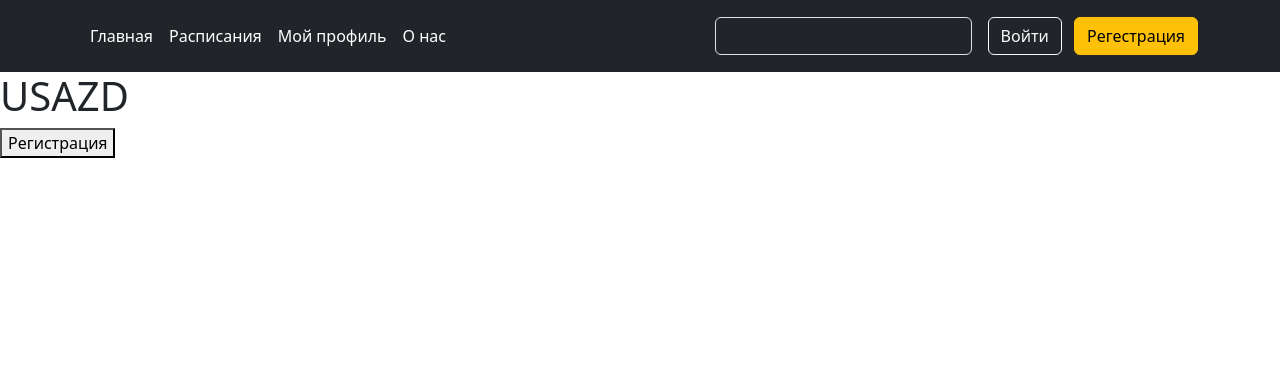
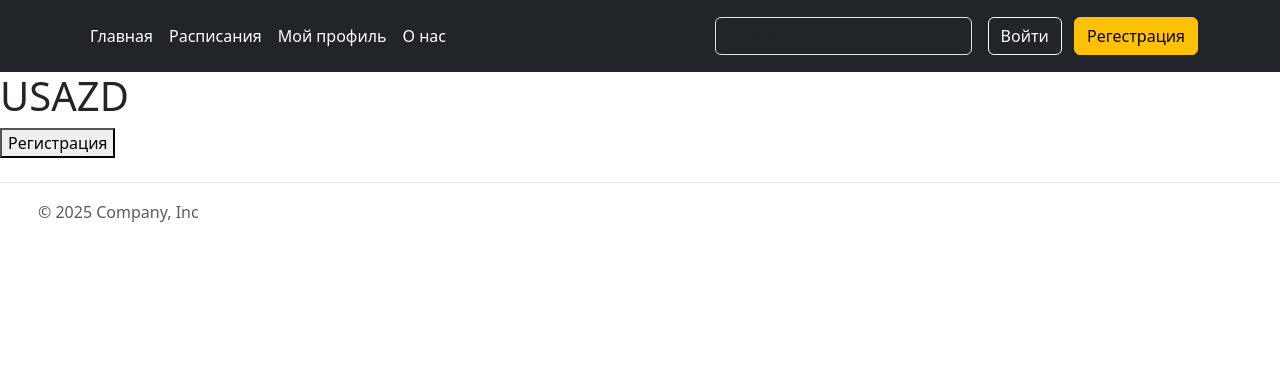
Before and after one commit to ownermorax/Usazd, a Django app: page / in a window 1280 px wide. Shown: the top 372 px of the page. Run offline with Django 5.2, Linux system fonts and the light colour scheme.

Commit message:
Refactor footer

```diff
--- a/main/templates/base.html
+++ b/main/templates/base.html
@@ -1,5 +1,6 @@
 <!DOCTYPE html>
 <html lang="en">
+
 <head>
     <meta charset="utf-8">
     <meta name="viewport" content="width=device-width, initial-scale=1">
@@ -8,22 +9,24 @@
           rel="stylesheet"
           integrity="sha384-sRIl4kxILFvY47J16cr9ZwB07vP4J8+LH7qKQnuqkuIAvNWLzeN8tE5YBujZqJLB" crossorigin="anonymous">
 
-    {% include 'header.html' %}
+
 </head>
 
 <body>
 
-    {% block content %} {% endblock %}
+<div class = 'wraper'>
+    <header>{% include 'header.html' %}</header>
+    <main>{% block content %} {% endblock %}</main>
+    <footer>{% include 'footer.html' %}</footer>
+
+
+    <script>
+        {% block js_code %} {% endblock %}
+    </script>
+
+ </div>
      <script src="https://cdn.jsdelivr.net/npm/bootstrap@5.3.8/dist/js/bootstrap.bundle.min.js"
              integrity="sha384-FKyoEForCGlyvwx9Hj09JcYn3nv7wiPVlz7YYwJrWVcXK/BmnVDxM+D2scQbITxI"
              crossorigin="anonymous"></script>
-
 </body>
-
-<script>
-    {% block js_code %} {% endblock %}
-</script>
-
-
-
 </html>
--- /dev/null
+++ b/main/templates/footer.html
@@ -0,0 +1,31 @@
+<footer class="d-flex flex-wrap justify-content-between align-items-center py-3 my-4 border-top">
+    <div class="col-md-4 d-flex align-items-center">
+        <a href="/" class="mb-3 me-2 mb-md-0 text-body-secondary text-decoration-none lh-1" aria-label="Bootstrap">
+            <svg class="bi" width="30" height="24" aria-hidden="true">
+                <use xlink:href="#bootstrap">
+
+            </use>
+            </svg>
+        </a>
+        <span class="mb-3 mb-md-0 text-body-secondary">© 2025 Company, Inc</span>
+    </div>
+    <ul class="nav col-md-4 justify-content-end list-unstyled d-flex">
+        <li class="ms-3"><a class="text-body-secondary" href="#" aria-label="Instagram">
+            <svg class="bi" width="24" height="24" aria-hidden="true">
+                <use xlink:href="#telegram">
+
+            </use>
+            </svg>
+        </a>
+        </li>
+        <li class="ms-3">
+            <a class="text-body-secondary" href="#" aria-label="Facebook">
+                <svg class="bi" width="24" height="24">
+                    <use xlink:href="#facebook">
+
+                    </use>
+                </svg>
+            </a>
+        </li>
+    </ul>
+</footer>
```
